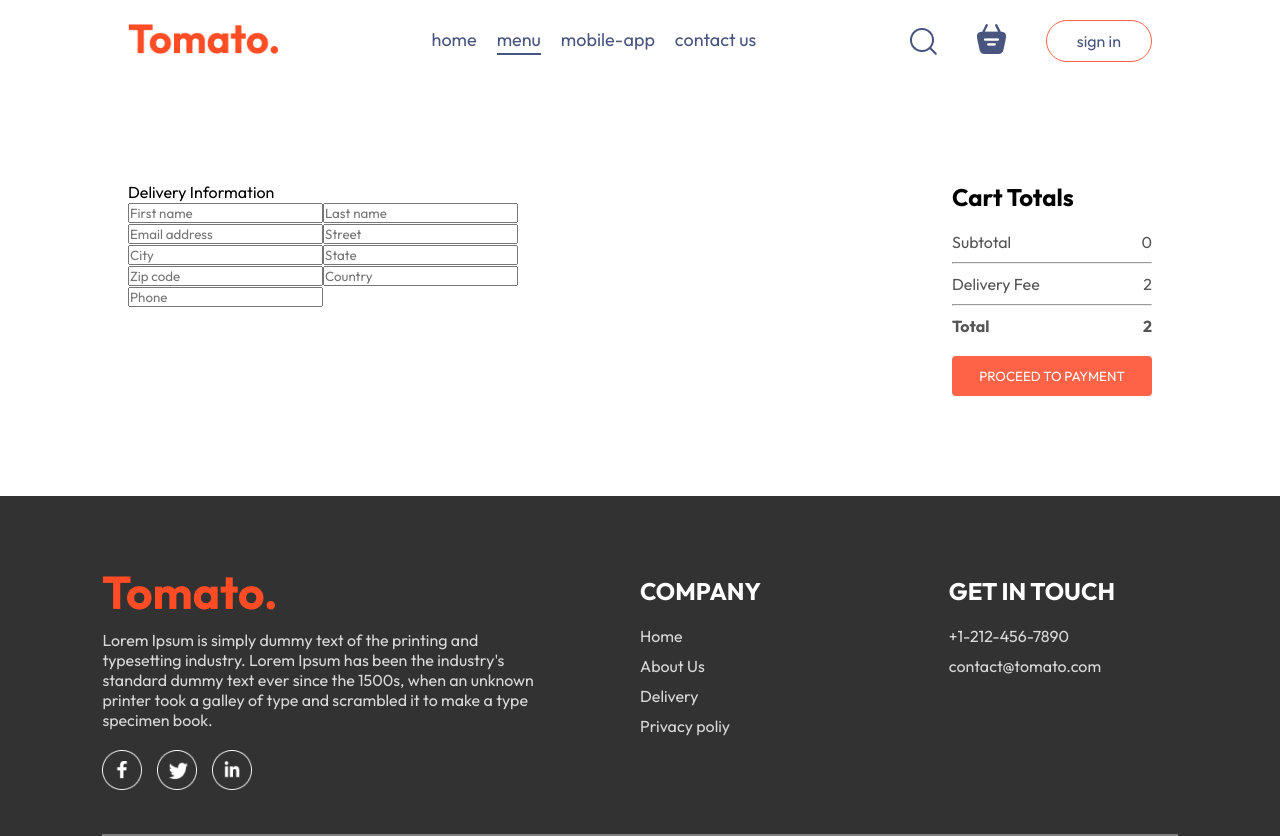
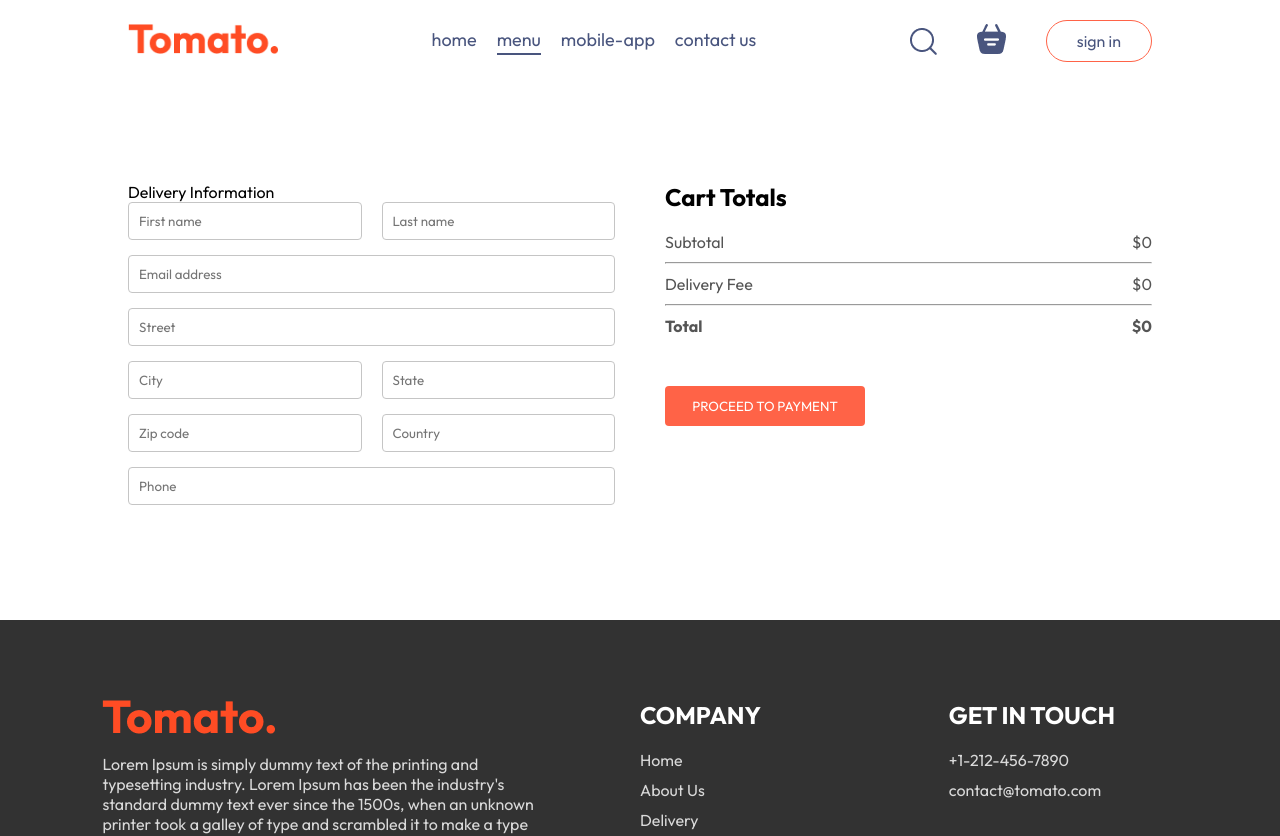
Before and after one commit to Prachismita-Panda/Tomato-foodapp, a React (Vite) app: page /order in a window 1280 px wide. Shown: the top 836 px of the page. Built offline with nearby package versions, Linux system fonts and the light colour scheme.

Commit message:
content added

```diff
--- a/src/pages/Cart/Cart.jsx
+++ b/src/pages/Cart/Cart.jsx
@@ -53,12 +53,12 @@
             <hr />
             <div className="cart-total-details">
               <p>Delivery Fee</p>
-              <p>{2}</p>
+              <p>${getTotalCartAmount()===0?0:2}</p>
             </div>
             <hr />
             <div className="cart-total-details">
               <b>Total</b>
-              <b>{getTotalCartAmount()+2}</b>
+              <b>${getTotalCartAmount()===0?0:getTotalCartAmount()+2}</b>
             </div>
 
           </div>
--- a/src/pages/PlaceOrder/PlaceOrder.css
+++ b/src/pages/PlaceOrder/PlaceOrder.css
@@ -5,3 +5,31 @@
     gap: 50px;
     margin-top: 100px;
 }
+.place-order-left{
+    width:100%;
+    max-width: max(30%,500px);
+}
+.place-order-left title{
+    font-size: 30px;
+    font-weight: 600;
+    margin-bottom: 50px;
+}
+.place-order-left input{
+    margin-bottom: 15px;
+    width: 100%;
+    padding: 10px;
+    border: 1px solid #c5c5c5;
+    border-radius: 4px;
+    outline-color:tomato ;
+}
+.place-order-left .multi-fields{
+    display: flex;
+    gap: 20px;
+}
+.place-order-right{
+    width: 100%;
+    max-width: max(40%,500px);
+}
+.place-order .cart-total button{
+    margin-top: 30px;
+}
--- a/src/pages/PlaceOrder/PlaceOrder.jsx
+++ b/src/pages/PlaceOrder/PlaceOrder.jsx
@@ -9,17 +9,17 @@
     <form className="place-order">
       <div className="place-order-left">
         <p className="title">Delivery Information</p>
-        <div className="multi-feilds">
+        <div className="multi-fields">
           <input type="text" placeholder='First name' />
           <input type="text" placeholder='Last name' />
         </div>
         <input type="email" placeholder='Email address'/>
         <input type="text" placeholder='Street'/>
-        <div className="multi-feilds">
+        <div className="multi-fields">
           <input type="text" placeholder='City' />
           <input type="text" placeholder='State' />
         </div>
-        <div className="multi-feilds">
+        <div className="multi-fields">
           <input type="text" placeholder='Zip code' />
           <input type="text" placeholder='Country' />
         </div>
@@ -31,17 +31,17 @@
           <div>
             <div className="cart-total-details">
                 <p>Subtotal</p>
-                <p>{getTotalCartAmount()}</p>
+                <p>${getTotalCartAmount()}</p>
             </div>
             <hr />
             <div className="cart-total-details">
               <p>Delivery Fee</p>
-              <p>{2}</p>
+              <p>${getTotalCartAmount()===0?0:2}</p>
             </div>
             <hr />
             <div className="cart-total-details">
               <b>Total</b>
-              <b>{getTotalCartAmount()+2}</b>
+              <b>${getTotalCartAmount()===0?0:getTotalCartAmount()+2}</b>
             </div>
 
           </div>
```
